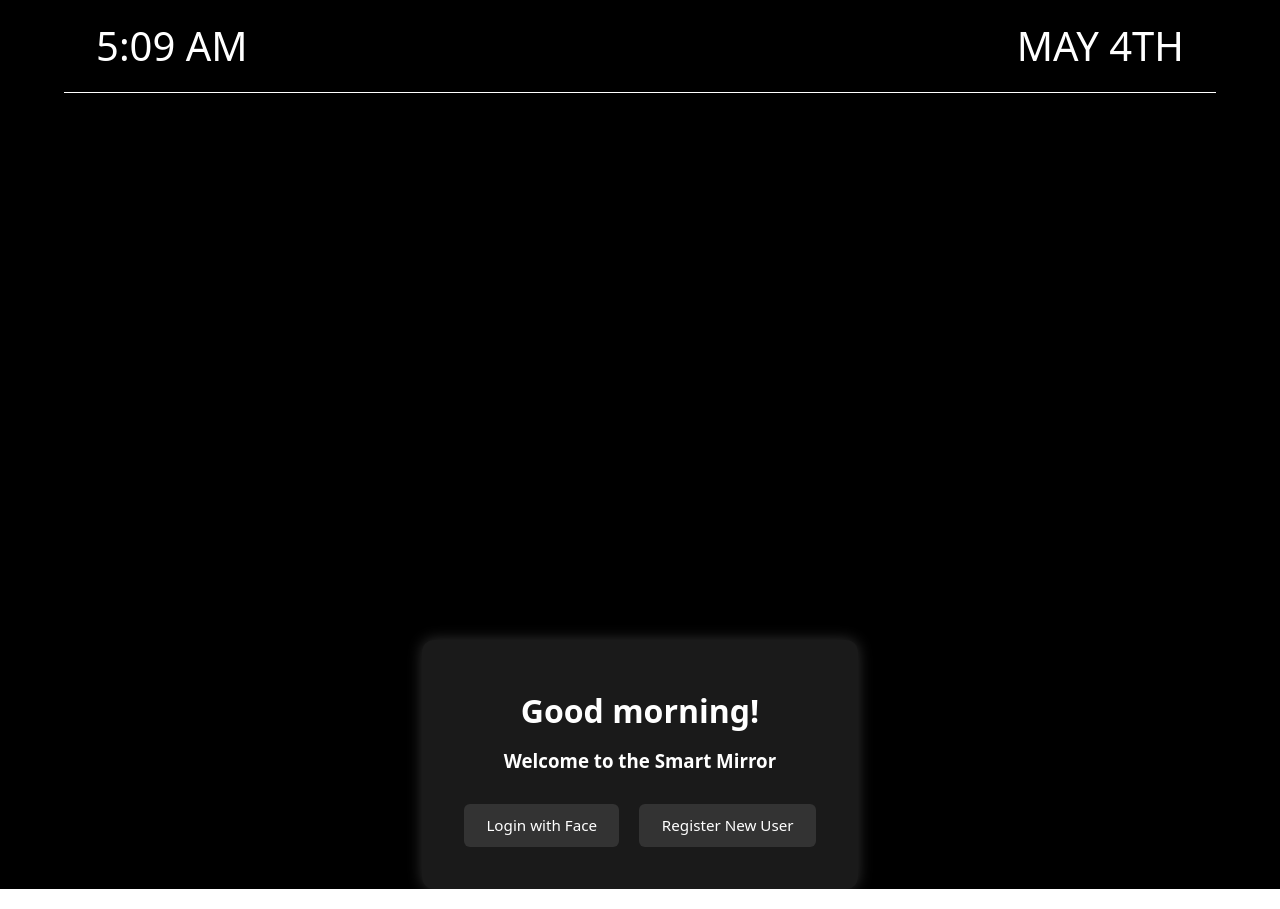
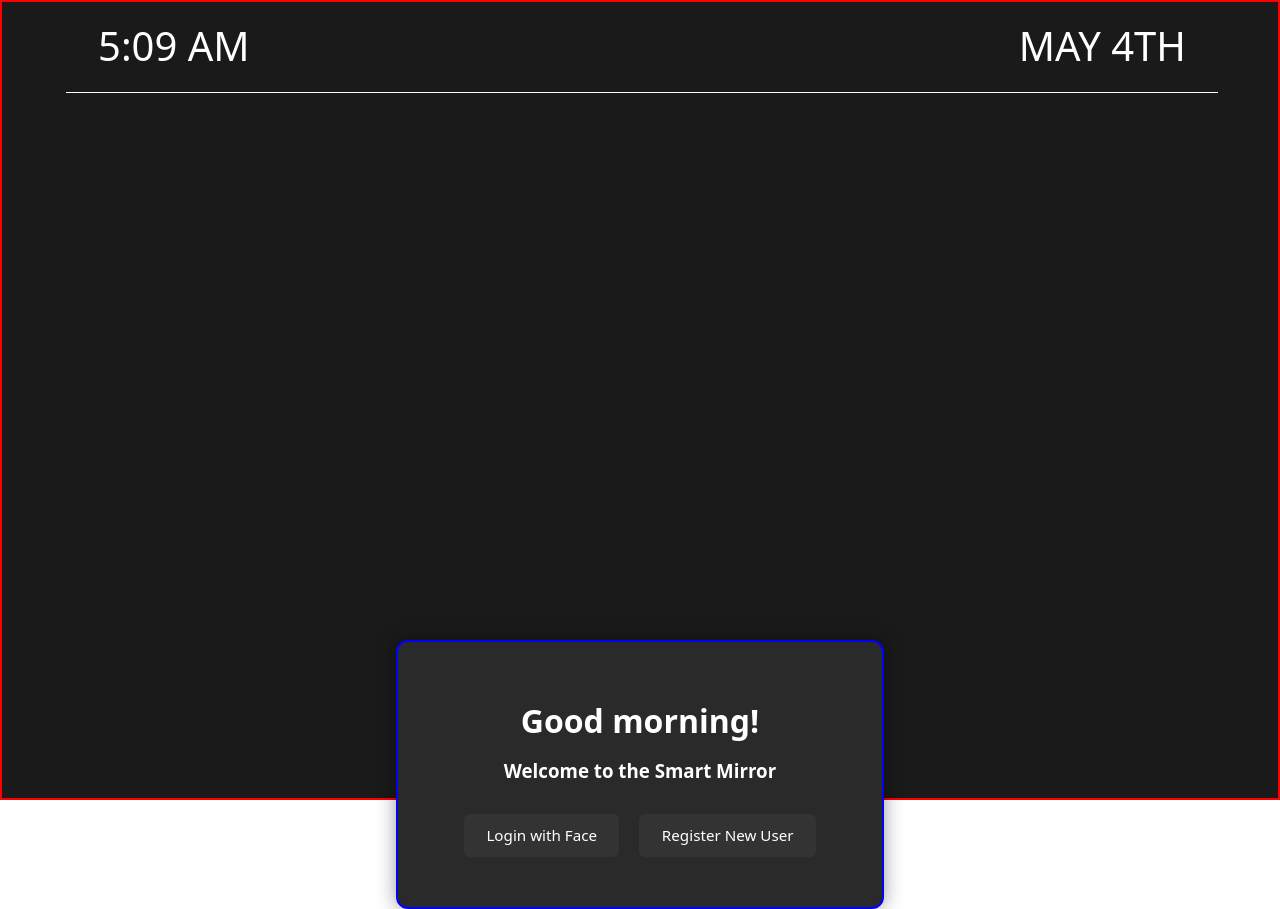
Before and after one commit to EmilioGarciaRabell/SHPE_Smart_Mirror, a React (Vite) app in the folder front/client/: page /login in a window 1280 px wide. Built offline with nearby package versions, Linux system fonts and the light colour scheme; no server answers.

Commit message:
debugging css

```diff
--- a/front/client/src/App.css
+++ b/front/client/src/App.css
@@ -82,18 +82,8 @@
 }
 
 .login-container {
-  display: flex;
-  justify-content: center;
-  align-items: center;
-  height: 100%;
-  flex-direction: column;
-  background-color: black;
+  border: 2px solid red;
 }
-
 .login-box {
-  background-color: #1a1a1a;
-  padding: 2rem;
-  border-radius: 12px;
-  text-align: center;
-  box-shadow: 0 0 15px rgba(255,255,255,0.2);
+  border: 2px solid blue;
 }
```
